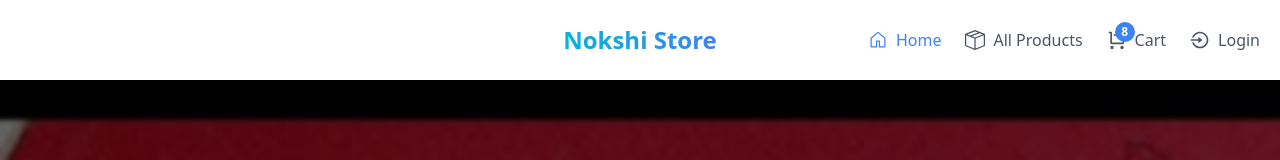
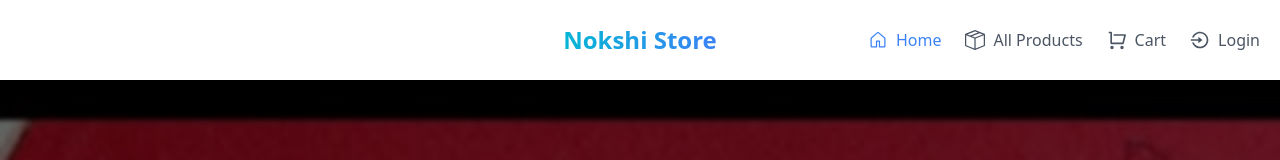
Before and after one commit to MohammadNaiem65/nakshi-store, a React (Vite) app: page / in a window 1280 px wide. Shown: the top 160 px of the page. Built offline with nearby package versions, Linux system fonts and the light colour scheme; data requests are answered from the project's data file.

Commit message:
update: made the Navbar component working

```diff
--- a/src/shared/Navbar.jsx
+++ b/src/shared/Navbar.jsx
@@ -1,9 +1,29 @@
+import { useContext } from 'react';
 import { NavLink, Link } from 'react-router-dom';
 import { BsBoxSeam } from 'react-icons/bs';
 import { GoHome } from 'react-icons/go';
 import { RiShoppingCartLine, RiLoginCircleLine } from 'react-icons/ri';
+import UserContext from '../contexts/UserContext';
+import AuthContext from '../contexts/AuthContext';
+import CartContext from '../contexts/CartContext';
 
 export default function Navbar() {
+    const { user, setUser } = useContext(UserContext);
+    const { setAuthToken } = useContext(AuthContext);
+    const { cart } = useContext(CartContext);
+
+    const handleLogout = () => {
+        localStorage.removeItem('auth');
+
+        setUser({ data: null });
+        setAuthToken({ token: null });
+    };
+
+    const totalQuantity = cart?.reduce(
+        (total, curr) => total + curr.quantity,
+        0
+    );
+
     return (
         <nav className='sticky top-0 bg-white shadow-sm px-5 py-7 flex items-center justify-end z-50'>
             {/* Logo */}
@@ -54,14 +74,26 @@ export default function Navbar() {
                     >
                         <div className='relative'>
                             <RiShoppingCartLine className='size-5' />
+                            {totalQuantity && user?.data?.id ? (
                                 <span className='absolute -top-2 -right-2 bg-blue-500 text-white text-xs font-bold rounded-full w-5 h-5 flex items-center justify-center'>
-                                8
+                                    <span className='absolute -top-2 -right-2 bg-blue-500 text-white text-xs font-bold rounded-full w-5 h-5 flex items-center justify-center'>
+                                        {totalQuantity}
                                     </span>
+                                </span>
+                            ) : null}
                         </div>
                         Cart
                     </NavLink>
                 </div>
 
+                {user?.data?.id ? (
+                    <button
+                        className='flex items-center gap-2 text-gray-600 hover:text-blue-300 transition-colors'
+                        onClick={handleLogout}
+                    >
+                        <RiLoginCircleLine className='w-5 h-5' /> Logout
+                    </button>
+                ) : (
                     <NavLink
                         to='/login'
                         className={({ isActive }) =>
@@ -73,6 +105,7 @@ export default function Navbar() {
                         <RiLoginCircleLine className='size-5' />
                         <span>Login</span>
                     </NavLink>
+                )}
             </div>
         </nav>
     );
```
Lines whose indentation alone changed are shown as unchanged.
